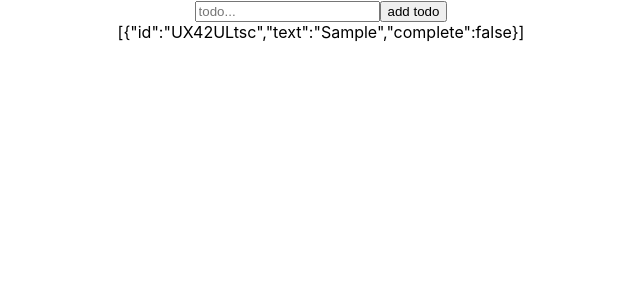
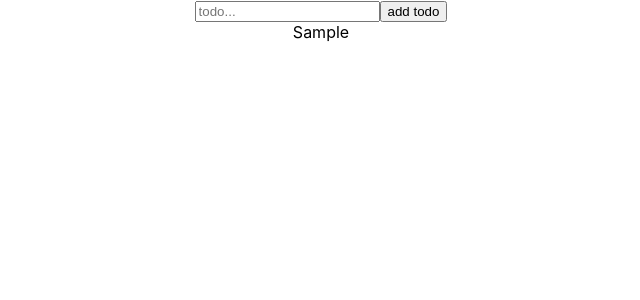
Before and after one commit to zachuri/react-to-do-list, a React (Create React App) app: page / in a window 1280 px wide. Both pictures are taken after typing "Sample" into the empty fields and a click on the button "add todo". Shown: the top 300 px of the page, without its empty margins (319-959 px from the left). Built offline with nearby package versions, Linux system fonts and the light colour scheme.

Commit message:
able to display the todos with a MAP

```diff
--- a/src/components/TodoList.js
+++ b/src/components/TodoList.js
@@ -22,7 +22,12 @@
       return (
          <div>
             <TodoForm onSubmit={this.addTodo} />
-            {JSON.stringify(this.state.todos)}
+
+            {/* Creating a Map of all the TODOS */}
+            {/* key of the id which will display the text of that id */}
+            {this.state.todos.map((todo) => (
+               <div key={todo.id}>{todo.text}</div>
+            ))}
          </div>
       );
    }
```
